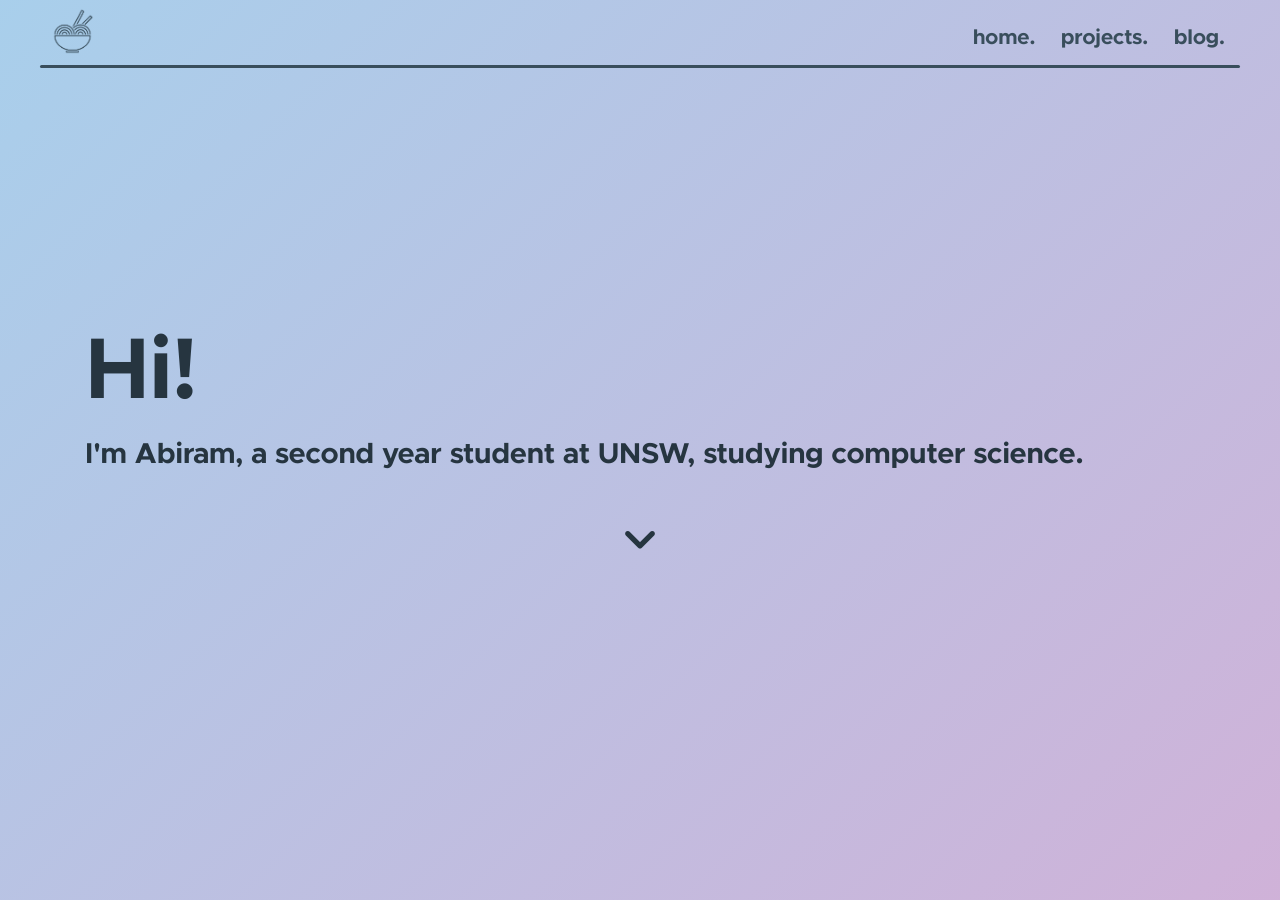
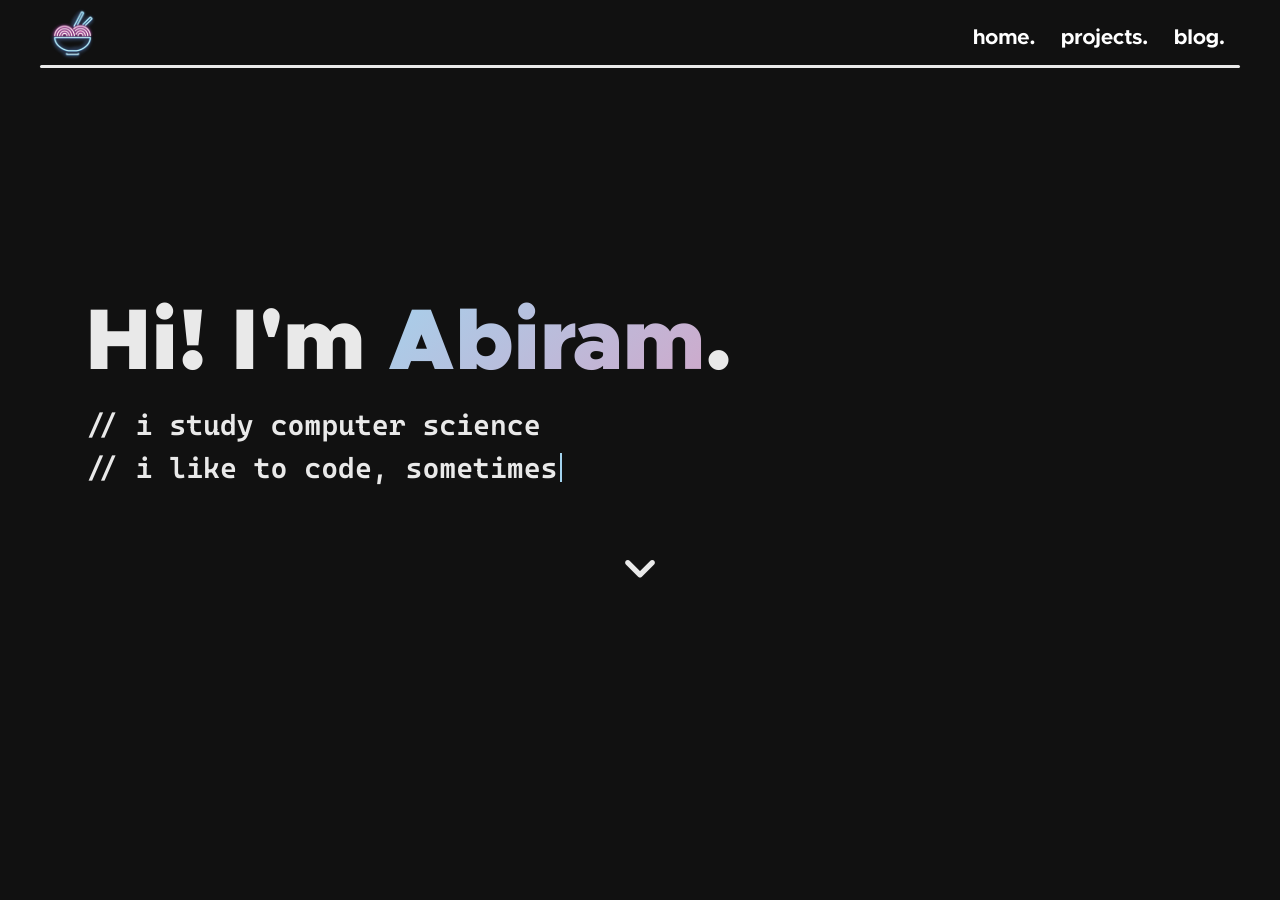
Before and after one commit to jeffreydyao/abiramen.github.io, a Jekyll site: the page built from index.html, in a window 1280 px wide and 900 px high. Built offline with Jekyll 4.4.1, drawn with Linux system fonts in a browser that asks for light colours; nearby versions of some CDN libraries.

Commit message:
Redesign landing splash

```diff
--- a/_layouts/default.html
+++ b/_layouts/default.html
@@ -29,16 +29,14 @@
 		crossorigin="anonymous"></script>
 
 	<script src="/assets/js/common.js"></script>
-	<script src="/assets/js/splash.js"></script>
 
-	<script>
-		{% if page.navtype == "splash" %}
-		setScrollHandler(false);
-		{% else if page.navtype != "plain" %}
-		setScrollHandler(true);
-		{% endif %}
+	{% if page.navtype != "plain" %}
+	<script src="/assets/js/navbar.js"></script>
+	<script type="application/javascript">
+	    setScrollHandler();
+	    littlefoot.default();
 	</script>
-
+	{% endif %}
 	<!-- Google Analytics scripts added by the NSA -->
 	<script async src="https://www.googletagmanager.com/gtag/js?id=UA-128951835-2"></script>
 
--- a/_layouts/post.html
+++ b/_layouts/post.html
@@ -37,6 +37,3 @@ layout: default
 </div>
 
 <script src="/assets/vendor/littlefoot/littlefoot.js"></script>
-<script type="application/javascript">
-    littlefoot.default();
-</script>
--- a/assets/css/post.scss
+++ b/assets/css/post.scss
@@ -8,6 +8,8 @@
 
 .post-desc, .post-arrow {
     color: white !important;
+    font-family: 'Metropolis' !important;
+
 }
 
 #post-title {
--- a/assets/css/styles.scss
+++ b/assets/css/styles.scss
@@ -26,21 +26,31 @@ html, body {
 }
 
 #landing-splash {
-    background: rgb(211,255,255);
-    background: linear-gradient(135deg, #a3d3ee, #d6add5);
+    background: $bg;
+}
+
+#splash-glow {
+    color: rgb(211,255,255);
+    background-image: linear-gradient(135deg, #a3d3ee, #d6a2c5);
     background-size: 130% 130%;
     animation-delay: -1s;
-    animation: AnimateSplash 2s ease infinite;
+    background-clip: text;
+    -webkit-background-clip: text;
+    -moz-background-clip: text;
+    -webkit-text-fill-color: transparent;
+    -moz-text-fill-color: transparent;
+    animation: AnimateSplash 1.5s ease infinite;
 }
 
 @keyframes AnimateSplash {
     0% {background-position:0% 10%}
-    50% {background-position:70% 71%}
+    50% {background-position:50% 50%}
     100% {background-position:0% 10%}
 }
 
 #splash-text {
-    color: #263540;
+    color: #e9e9e9;
+    font-family: "Cascadia Code";
     font-size: 1.8em;
     font-weight: 600;
     margin-bottom: 15px;
@@ -48,7 +58,7 @@ html, body {
 
 #splash-title {
     font-family: 'Metropolis';
-    font-weight: 700;
+    font-weight: bolder;
     line-height: 120px;
     font-size: 3em;
     overflow-wrap: break-word;
@@ -61,8 +71,9 @@ html, body {
 #scroll-arrow {
     text-decoration: none;
     font-size: 4em;
-    color: #263540;
+    color: #e9e9e9 !important;
     margin: 0 auto;
+    margin-top: 15px;
     transition: transform 0.3s;
 }
 
@@ -70,6 +81,21 @@ html, body {
     transform: scale(1.05);
 }
 
+#flashing-cursor {
+    background: #a3d3ee;
+    display: inline-block;
+    position: absolute;
+    width: 2px;
+    height: 1em;
+    margin-top: 0.2em;
+    margin-left: 0.1em;
+    animation: cursor 1s infinite step-start;
+}
+
+@keyframes cursor {
+    from, to {opacity: 0;}
+    50% {opacity: 1;}
+}
 
 h1, h2, h3 {
     font-family: 'Metropolis';
--- a/assets/js/splash.js
+++ b/assets/js/navbar.js
@@ -3,14 +3,8 @@ var monochrome = false;
 var transparency = false;
 
 function setScrollHandler(bricks) {
-	if (bricks) {
-		$(window).scroll(brickHandler);
-		brickHandler();
-	} else {
-		$(window).scroll(splashHandler);
-		splashHandler();
-	}
-
+	$(window).scroll(brickHandler);
+	brickHandler();
 }
 
 function scrollCore() {
@@ -42,38 +36,6 @@ function brickHandler() {
 	}
 }
 
-function splashHandler() {
-	let scroll = scrollCore();
-
-	let splash_bottom = $("#landing-splash").offset().top + $("#landing-splash").outerHeight(true);
-	if (monochrome && scroll > splash_bottom - 50) {
-		toggleMonochromeOff();
-	} else if (!monochrome && scroll < splash_bottom - 50) {
-		toggleMonochromeOn();
-	}
-
-	if (transparency && scroll > splash_bottom) {
-		toggleTransparencyOff();
-	} else if (!transparency && scroll < splash_bottom) {
-		toggleTransparencyOn();
-	}
-}
-
-function toggleMonochromeOff() {
-	$("#nav-border").css("background", "#e9e9e9");
-	$("nav #nav-right a").css("color", "#e9e9e9");
-	$("#logo").attr("src", "assets/images/ramen-logo.png");
-	monochrome = false;
-}
-
-function toggleMonochromeOn() {
-	$("#nav-border").css("background", "rgb(57, 78, 92)");
-	$("nav #nav-right a").css("color", "rgb(57, 78, 92)");
-	$("#logo").attr("src", "assets/images/ramen-splash.png");
-	monochrome = true;
-}
-
-
 function toggleTransparencyOff() {
 	$("nav").css("background", "#111");
 	transparency = false;
--- a/index.html
+++ b/index.html
@@ -1,16 +1,20 @@
 ---
-navtype: splash
 title: home
 layout: default
+navtype: plain
 ---
 
 <div id="landing-splash" class="splash">
     <div class="container">
         <div id="splash-text">
             <div id="splash-title">
-                Hi!
+                Hi! I'm <span id="splash-glow">Abiram</span>.
             </div>
-            I'm Abiram, a second year student at UNSW, studying computer science.
+            <div id="splash-desc">
+                // i study computer science<br>
+                // i like to code, sometimes <span id="flashing-cursor"></span>
+
+            </div>
         </div>
     </div>
     <a id="scroll-arrow" class="page-anchor" href="#showcase-section"><div class="icon">keyboard_arrow_down</div></a>
```
Also changed, not shown: 1 other file.
